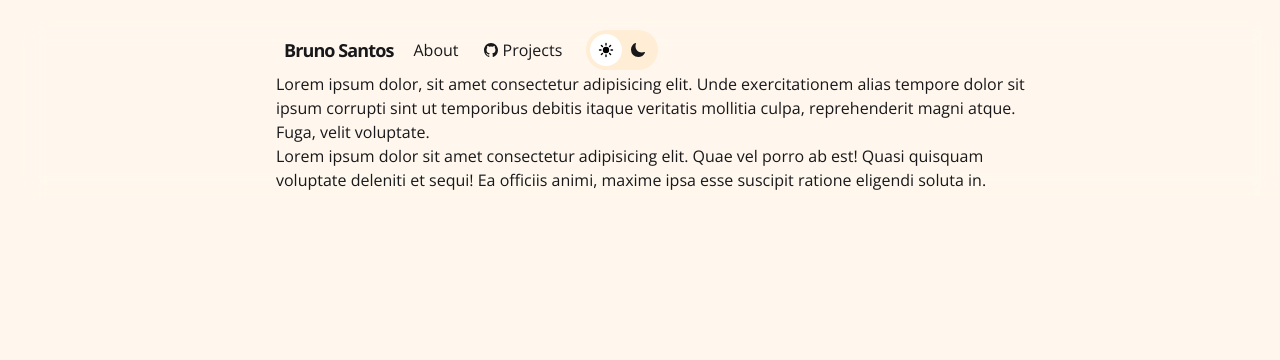
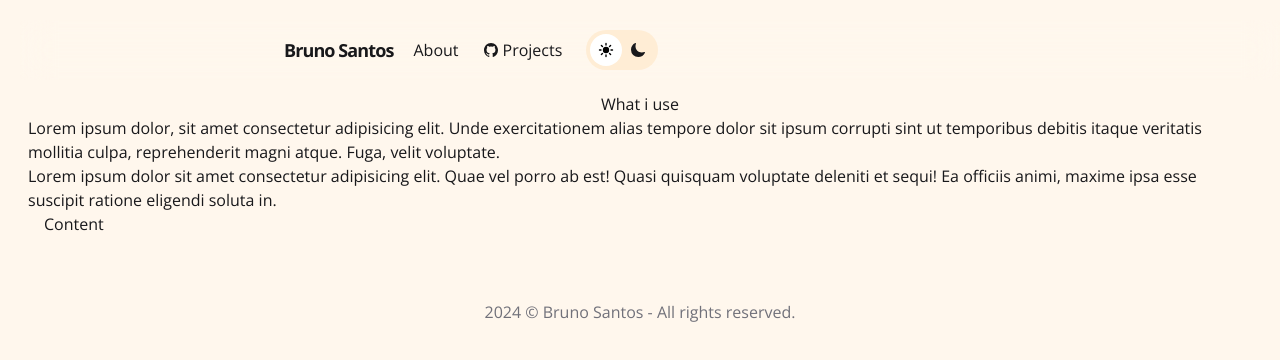
Before and after one commit to Brxlx/portfolio, a Next.js app: page / in a window 1280 px wide. Shown: the top 360 px of the page. Built offline with nearby package versions, Linux system fonts and the light colour scheme.

Commit message:
chore(theme): comment on toggle system set theme

```diff
--- /dev/null
+++ b/src/app/(home)/_components/Content/Main.tsx
@@ -0,0 +1,20 @@
+import { Section } from './Section';
+
+export function Main() {
+  return (
+    <main className="mt-16 w-full p-2">
+      <h1 className="text-center">What i use</h1>
+      <h2>
+        Lorem ipsum dolor, sit amet consectetur adipisicing elit. Unde exercitationem alias tempore
+        dolor sit ipsum corrupti sint ut temporibus debitis itaque veritatis mollitia culpa,
+        reprehenderit magni atque. Fuga, velit voluptate.
+      </h2>
+      <p>
+        Lorem ipsum dolor sit amet consectetur adipisicing elit. Quae vel porro ab est! Quasi
+        quisquam voluptate deleniti et sequi! Ea officiis animi, maxime ipsa esse suscipit ratione
+        eligendi soluta in.
+      </p>
+      <Section />
+    </main>
+  );
+}
--- /dev/null
+++ b/src/app/(home)/_components/Content/Section.tsx
@@ -0,0 +1,7 @@
+export function Section() {
+  return (
+    <section>
+      <p className="mb-8 indent-4">Content</p>
+    </section>
+  );
+}
--- /dev/null
+++ b/src/app/(home)/_components/Footer.tsx
@@ -0,0 +1,7 @@
+export function Footer() {
+  return (
+    <footer className="p-6 text-center text-zinc-500">
+      <h2>{new Date().getFullYear()} &copy; Bruno Santos - All rights reserved.</h2>
+    </footer>
+  );
+}
--- a/src/app/(home)/_components/Header/index.tsx
+++ b/src/app/(home)/_components/Header/index.tsx
@@ -2,7 +2,7 @@ import { Navbar } from '../Navbar';
 
 export function Header() {
   return (
-    <header className="fixed z-20 w-full p-2 backdrop-blur-md">
+    <header className="fixed z-20 w-full p-2 backdrop-blur-lg">
       <Navbar />
     </header>
   );
--- a/src/app/(home)/_components/Navbar/index.tsx
+++ b/src/app/(home)/_components/Navbar/index.tsx
@@ -6,16 +6,6 @@ export function Navbar() {
   return (
     <div className="mx-auto max-w-3xl">
       <Nav />
-      <h2>
-        Lorem ipsum dolor, sit amet consectetur adipisicing elit. Unde exercitationem alias tempore
-        dolor sit ipsum corrupti sint ut temporibus debitis itaque veritatis mollitia culpa,
-        reprehenderit magni atque. Fuga, velit voluptate.
-      </h2>
-      <p>
-        Lorem ipsum dolor sit amet consectetur adipisicing elit. Quae vel porro ab est! Quasi
-        quisquam voluptate deleniti et sequi! Ea officiis animi, maxime ipsa esse suscipit ratione
-        eligendi soluta in.
-      </p>
     </div>
   );
 }
--- a/src/app/(home)/page.tsx
+++ b/src/app/(home)/page.tsx
@@ -1,9 +1,13 @@
+import { Main } from './_components/Content/Main';
+import { Footer } from './_components/Footer';
 import { Header } from './_components/Header';
 
 export default function Home() {
   return (
     <>
       <Header />
+      <Main />
+      <Footer />
     </>
   );
 }
--- a/src/app/layout.tsx
+++ b/src/app/layout.tsx
@@ -24,7 +24,7 @@ export default function RootLayout({ children }: { children: React.ReactNode })
       <body
         className={cn(
           baseFont.className,
-          'duration-3000 break-words bg-orange-50 p-5 text-zinc-900 transition-all duration-700 dark:bg-zinc-900 dark:text-zinc-300'
+          'duration-3000 container break-words bg-orange-50 p-5 text-zinc-900 transition-all duration-700 dark:bg-zinc-900 dark:text-zinc-300'
         )}
       >
         <ThemeProvider attribute="class" defaultTheme="system" enableSystem>
```
